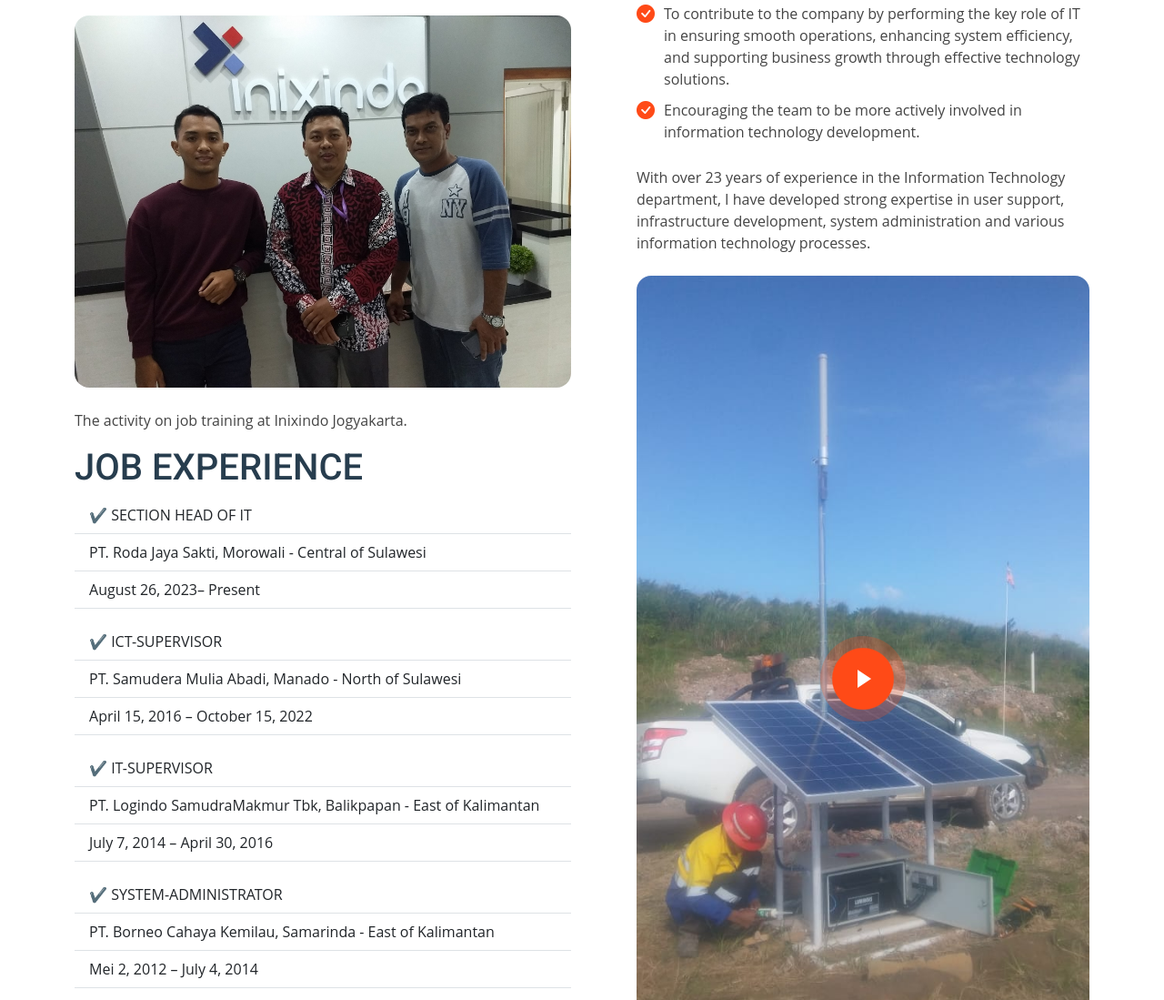
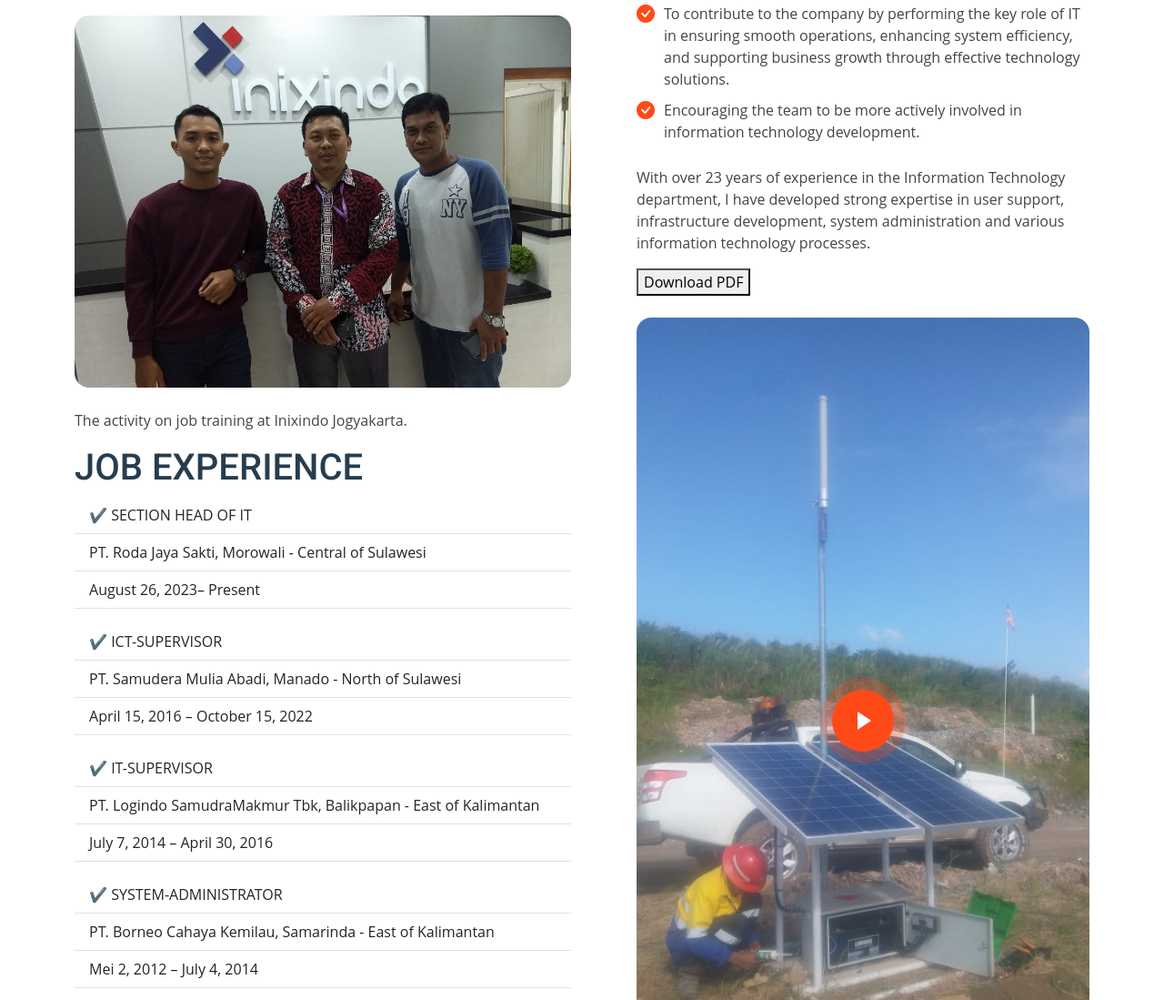
Before and after one commit to rudipaisal/rudipaisal.github.io, a plain HTML site: page index.html in a window 1280 px wide. Shown: the part 897-1996 px from the top of the page at 91% size. Drawn offline with Linux system fonts and the light colour scheme.

Commit message:
Update index.html

```diff
--- a/index.html
+++ b/index.html
@@ -131,6 +131,11 @@
               <p>
                 With over 23 years of experience in the Information Technology department, I have developed strong expertise in user support, infrastructure development, system administration and various information technology processes.
               </p>
+                <a href="assets/img/Rudi Faisal_Rev8_merged.pdf" download>
+                  <button type="button" class="download-btn">
+                    Download PDF
+                  </button>
+                </a>
               <div class="position-relative mt-4">
                 <img src="assets/img/LinkAP.jpeg" class="img-fluid rounded-4" alt="">
                 <a href="assets/img/ex-707.mp4" class="glightbox pulsating-play-btn"></a>
```
